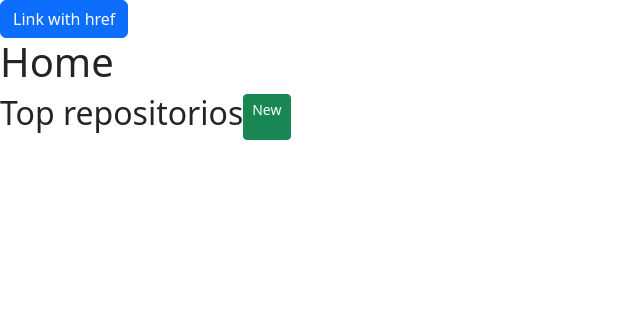
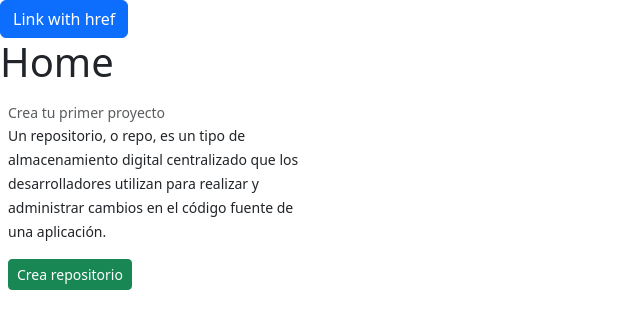
Before and after one commit to JohnAlexGuerrero/prototipo, a Django app: page /dashboard/ in a window 1280 px wide. Shown: the part 56-385 px from the top of the page, without its empty margins (0-640 px from the left). Run offline with Django 5.2, Linux system fonts and the light colour scheme; the visitor is signed in with stand-in values (Sample User, id 1); data that the repository does not hold is empty; some libraries are stand-ins or nearby versions.

Commit message:
template:dashboard

```diff
--- a/apps/templates/dashboard/index.html
+++ b/apps/templates/dashboard/index.html
@@ -25,14 +25,37 @@
         {% endif %}
     </div>
 
-    <div>
-        <div class="d-flex">
-            <h2 class="h2">Top repositorios</h2>
-            <a href="{% url "repository_new" %}" class="btn btn-success btn-sm">New</a>
+    <div class="w-25">
+
+        {% if repositories %}
+            <div class="d-flex justify-content-between">
+                <h2 class="h4">Top repositorios</h2>
+                <a href="{% url "repository_new" %}" class="btn btn-success btn-sm">New</a>
+            </div>
+            {% for repo in repositories %}
+                <input class="form-control form-control-sm mt-2 mb-3" type="text" placeholder=".form-control-sm" aria-label=".form-control-sm example">
+
+                <a href="{% url "repository" slug=repo.slug %}" class="icon-link">
+                    <svg xmlns="http://www.w3.org/2000/svg" width="16" height="16" fill="currentColor" class="bi bi-clipboard" viewBox="0 0 16 16">
+                        <path d="M4 1.5H3a2 2 0 0 0-2 2V14a2 2 0 0 0 2 2h10a2 2 0 0 0 2-2V3.5a2 2 0 0 0-2-2h-1v1h1a1 1 0 0 1 1 1V14a1 1 0 0 1-1 1H3a1 1 0 0 1-1-1V3.5a1 1 0 0 1 1-1h1z"/>
+                        <path d="M9.5 1a.5.5 0 0 1 .5.5v1a.5.5 0 0 1-.5.5h-3a.5.5 0 0 1-.5-.5v-1a.5.5 0 0 1 .5-.5zm-3-1A1.5 1.5 0 0 0 5 1.5v1A1.5 1.5 0 0 0 6.5 4h3A1.5 1.5 0 0 0 11 2.5v-1A1.5 1.5 0 0 0 9.5 0z"/>
+                    </svg>
+                    {{user}}/{{repo.title}}
+                </a>
+            {% endfor %}
+        {% else %}
+        <div class="p-2">
+            <p class="form-text m-0">Crea tu primer proyecto</p>
+            <small class="">
+                Un repositorio, o repo, es un tipo de almacenamiento digital centralizado que los
+                desarrolladores utilizan para realizar y administrar cambios
+                en el código fuente de una aplicación.
+            </small>
+            <div class="w-50 mt-3">
+                <a href="{% url "repository_new" %}" class="btn btn-success btn-sm">Crea repositorio</a>
+            </div>
         </div>
+        {% endif %}
 
-        {% for repo in repositories %}
-            <a href="{% url "repository" slug=repo.slug %}">{{user}}/{{repo.title}}</a>
-        {% endfor %}
     </div>
 {% endblock content %}
--- a/apps/templates/repository/detail.html
+++ b/apps/templates/repository/detail.html
@@ -16,6 +16,12 @@
     </a>
 
 
+    <a class="icon-link list-group-item list-group-item-action" href="#">
+        <svg xmlns="http://www.w3.org/2000/svg" width="16" height="16" fill="currentColor" class="bi bi-folder" viewBox="0 0 16 16">
+            <path d="M.54 3.87.5 3a2 2 0 0 1 2-2h3.672a2 2 0 0 1 1.414.586l.828.828A2 2 0 0 0 9.828 3h3.982a2 2 0 0 1 1.992 2.181l-.637 7A2 2 0 0 1 13.174 14H2.826a2 2 0 0 1-1.991-1.819l-.637-7a2 2 0 0 1 .342-1.31zM2.19 4a1 1 0 0 0-.996 1.09l.637 7a1 1 0 0 0 .995.91h10.348a1 1 0 0 0 .995-.91l.637-7A1 1 0 0 0 13.81 4zm4.69-1.707A1 1 0 0 0 6.172 2H2.5a1 1 0 0 0-1 .981l.006.139q.323-.119.684-.12h5.396z"/>
+        </svg>
+        ...
+    </a>
     <a class="icon-link list-group-item list-group-item-action" href="#">
         <svg xmlns="http://www.w3.org/2000/svg" width="16" height="16" fill="currentColor" class="bi bi-folder" viewBox="0 0 16 16">
             <path d="M.54 3.87.5 3a2 2 0 0 1 2-2h3.672a2 2 0 0 1 1.414.586l.828.828A2 2 0 0 0 9.828 3h3.982a2 2 0 0 1 1.992 2.181l-.637 7A2 2 0 0 1 13.174 14H2.826a2 2 0 0 1-1.991-1.819l-.637-7a2 2 0 0 1 .342-1.31zM2.19 4a1 1 0 0 0-.996 1.09l.637 7a1 1 0 0 0 .995.91h10.348a1 1 0 0 0 .995-.91l.637-7A1 1 0 0 0 13.81 4zm4.69-1.707A1 1 0 0 0 6.172 2H2.5a1 1 0 0 0-1 .981l.006.139q.323-.119.684-.12h5.396z"/>
```
